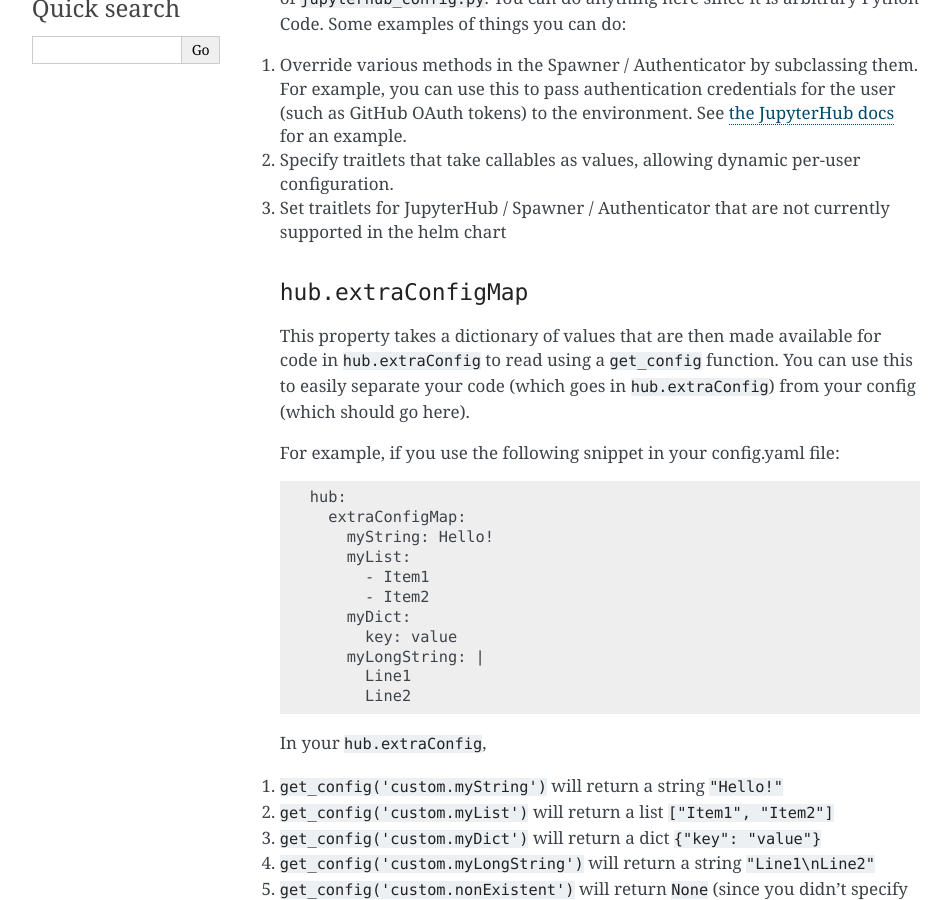
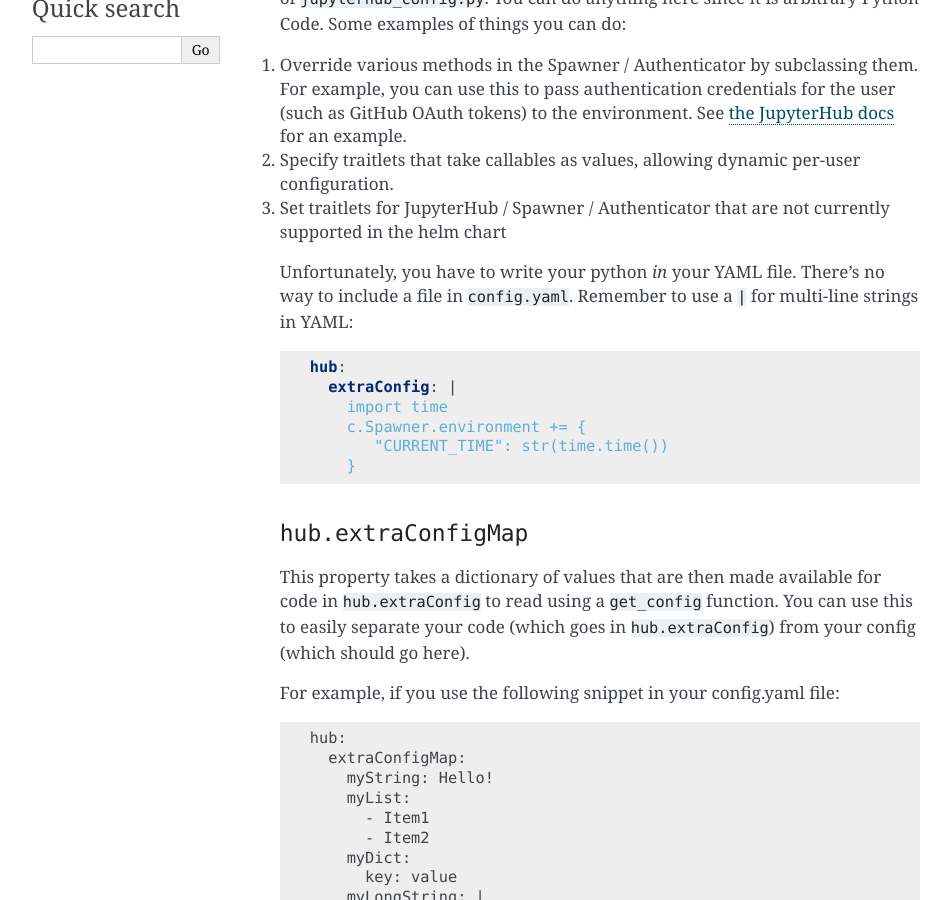
Before and after one commit to jupyterhub/zero-to-jupyterhub-k8s, a Sphinx documentation site: the page built from doc/source/advanced.md, in a window 1280 px wide and 900 px high, scrolled down 1805 px. Shown: the whole window, without its empty margins (160-1111 px from the left). Built offline with Sphinx 7.4.7, drawn with Linux system fonts in a browser that asks for light colours.

Commit message:
Add example for `hub.extraConfig`

````diff
--- a/doc/source/advanced.md
+++ b/doc/source/advanced.md
@@ -91,6 +91,19 @@
 3. Set traitlets for JupyterHub / Spawner / Authenticator that are not currently
    supported in the helm chart
 
+Unfortunately, you have to write your python *in* your YAML file. There's no way
+to include a file in `config.yaml`. Remember to use a `|` for multi-line strings
+in YAML:
+
+```yaml
+hub:
+  extraConfig: |
+    import time
+    c.Spawner.environment += {
+       "CURRENT_TIME": str(time.time())
+    }
+```
+
 ### `hub.extraConfigMap`
 
 This property takes a dictionary of values that are then made available for code
````
